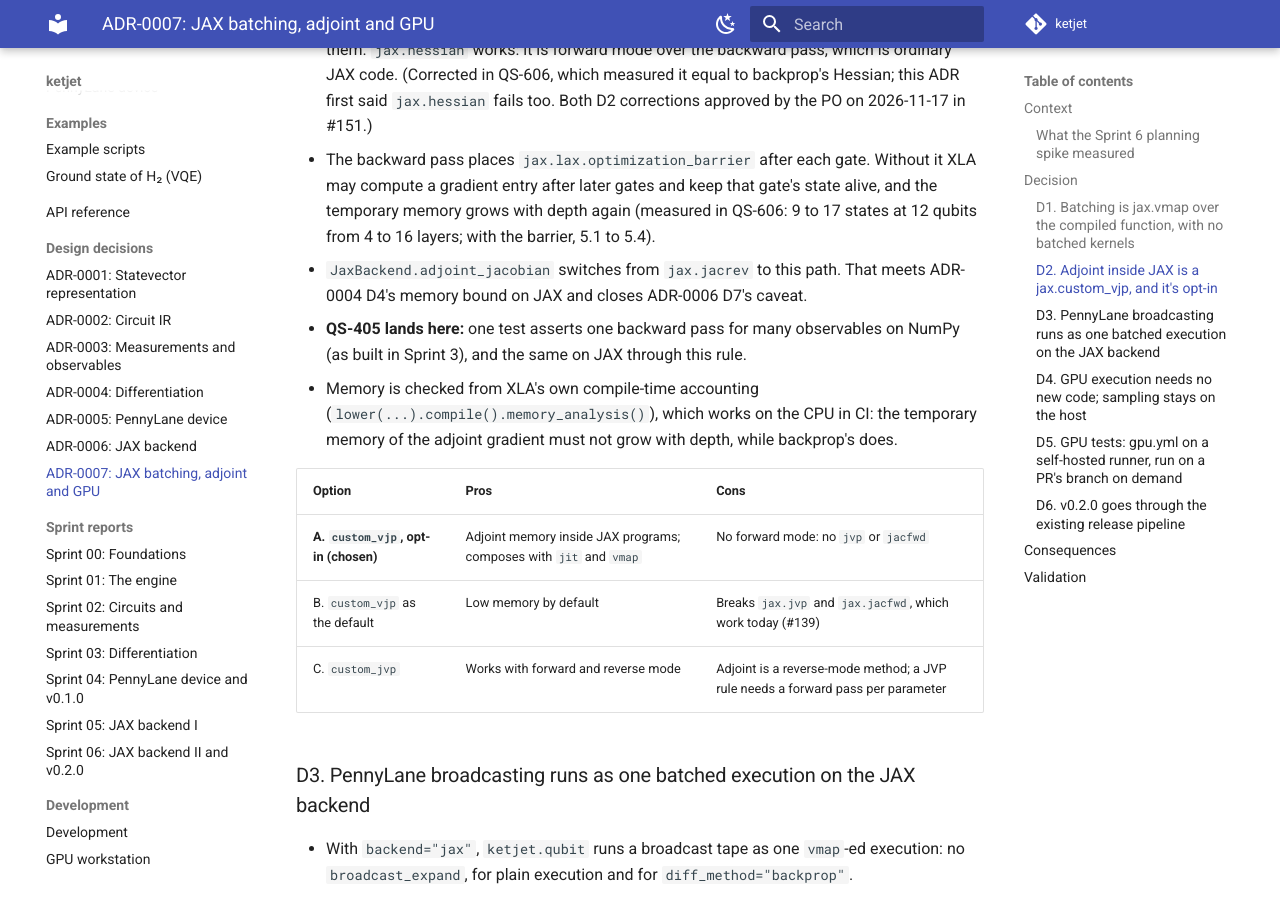
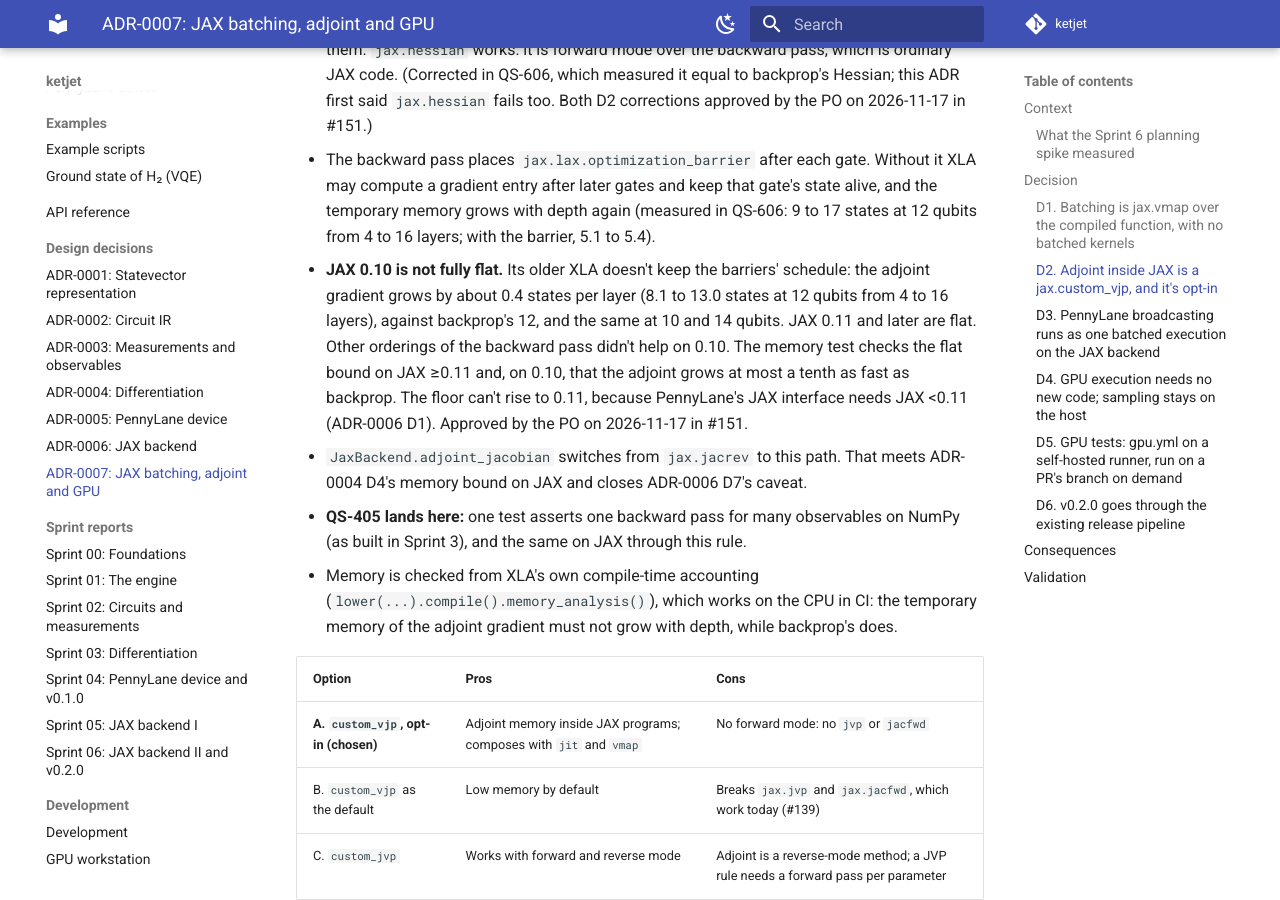
Before and after one commit to hasanahmed77/high-performance-differentiable-quantum-simulator, an MkDocs documentation site: the page built from docs/adr/0007-jax-batching-adjoint-gpu.md, in a window 1280 px wide and 900 px high, scrolled down 2630 px. Built offline with MkDocs 1.6.1 and Material for MkDocs 9.7.7, drawn with Linux system fonts in a browser that asks for light colours; nearby versions of some CDN libraries; comment, search, counter and statistics services are not loaded; some of the changed text lies outside the part shown.

Commit message:
test: weaker adjoint memory bound on JAX 0.10, documented in ADR-0007 D2
JAX 0.10's XLA lets the adjoint gradient grow by about 0.4 states per
layer (backprop: 12). JAX 0.11+ stays flat and keeps the strict check.

Co-Authored-By: Claude Opus 5.5 <noreply@anthropic.com>

```diff
--- a/docs/adr/0007-jax-batching-adjoint-gpu.md
+++ b/docs/adr/0007-jax-batching-adjoint-gpu.md
@@ -74,6 +74,12 @@ What the code already does:
 - The backward pass places `jax.lax.optimization_barrier` after each gate. Without it XLA may compute a gradient
   entry after later gates and keep that gate's state alive, and the temporary memory grows with depth again
   (measured in QS-606: 9 to 17 states at 12 qubits from 4 to 16 layers; with the barrier, 5.1 to 5.4).
+- **JAX 0.10 is not fully flat.** Its older XLA doesn't keep the barriers' schedule: the adjoint gradient grows by
+  about 0.4 states per layer (8.1 to 13.0 states at 12 qubits from 4 to 16 layers), against backprop's 12, and
+  the same at 10 and 14 qubits. JAX 0.11 and later are flat. Other orderings of the backward pass didn't help on
+  0.10. The memory test checks the flat bound on JAX ≥0.11 and, on 0.10, that the adjoint grows at most a tenth
+  as fast as backprop. The floor can't rise to 0.11, because PennyLane's JAX interface needs JAX <0.11
+  (ADR-0006 D1). Approved by the PO on 2026-11-17 in #151.
 - `JaxBackend.adjoint_jacobian` switches from `jax.jacrev` to this path. That meets ADR-0004 D4's memory bound
   on JAX and closes ADR-0006 D7's caveat.
 - **QS-405 lands here:** one test asserts one backward pass for many observables on NumPy (as built in Sprint 3),
@@ -169,7 +175,8 @@ unchanged. The release includes the PennyLane floor fix from #141 (`pennylane>=0
   structure; a 2-D input to `CompiledCircuit` raises the error that names `jax.vmap`.
 - **Adjoint in JAX:** `expval_fn(..., diff_method="adjoint")` equals backprop and `ketjet.gradients.jacobian`
   with `"adjoint"`, under `jit` and `vmap`; `jax.jacfwd` raises the documented error and `jax.hessian` equals
-  backprop's; XLA's temporary memory for the adjoint gradient is flat with depth, while backprop's grows.
+  backprop's; XLA's temporary memory for the adjoint gradient is flat with depth, while backprop's grows
+  (on JAX 0.10, it grows at most a tenth as fast as backprop's: see D2).
   (QS-606 measures 4 to 16 layers at 12 qubits: deeper circuits take minutes to compile on the CPU.)
 - **One pass (QS-405):** counting gate applications, the Jacobian of 1 and of 8 observables both make one
   backward pass, on NumPy and JAX.
```
Also changed, not shown: changes/49.added.md (+1 -1 lines), docs/getting-started.md (+2 -1 lines), 1 other file.
